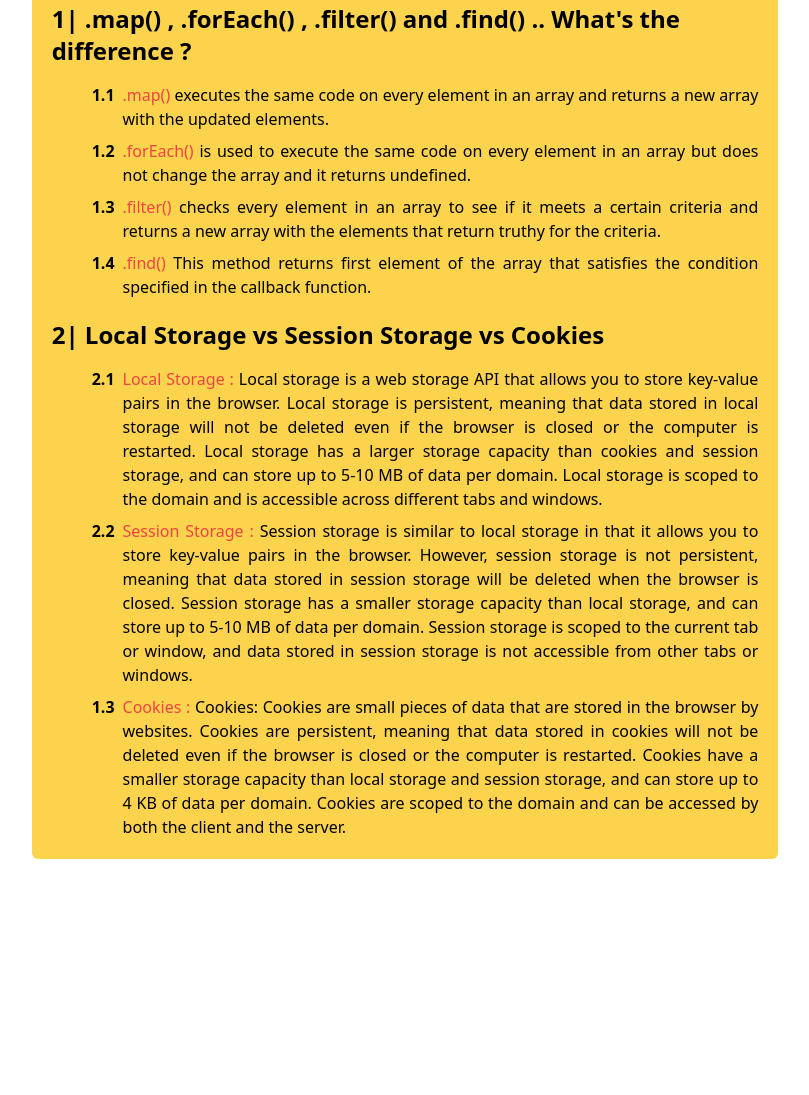
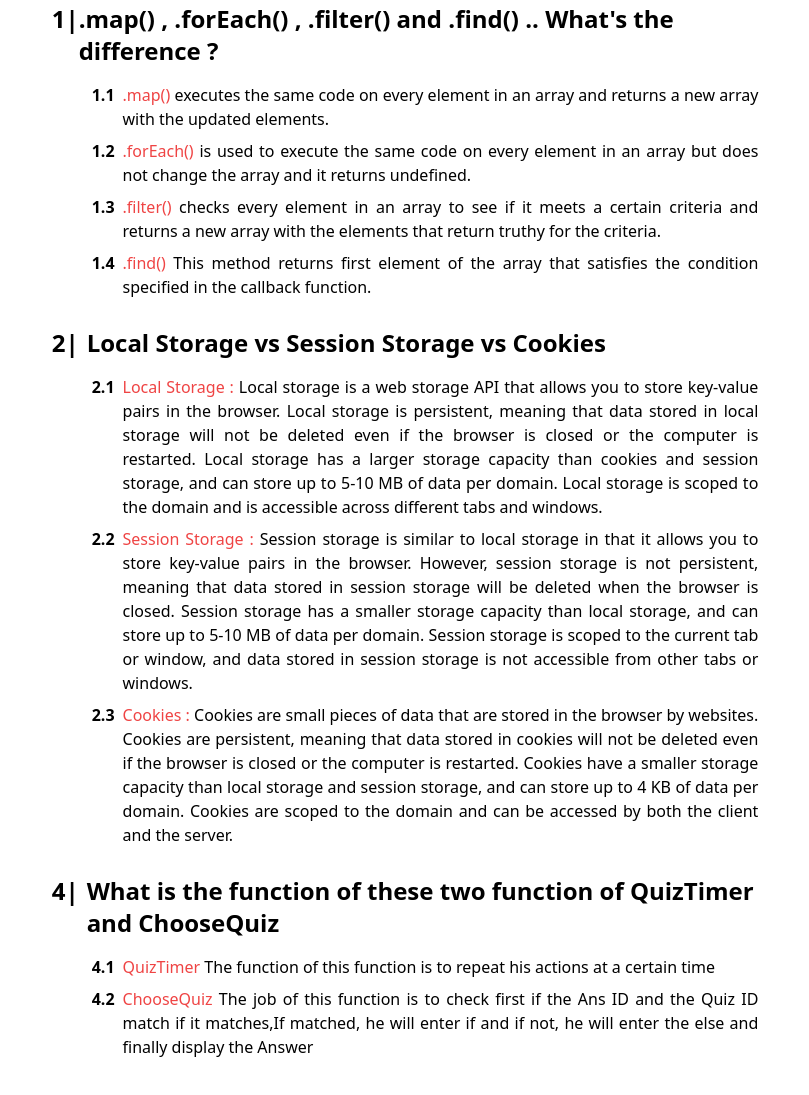
Before and after one commit to HmSani6699/As-project-7, a plain HTML site: page blog.html in a window 1280 px wide. Shown: the part 145-1240 px from the top of the page, without its empty margins (235-1044 px from the left). Before the commit the page ends 1004 px from the top, so only its background shows below. Drawn offline with nearby package versions, Linux system fonts and the light colour scheme.

Commit message:
ad quizTimer and chooseQuiz blog

```diff
--- a/blog.html
+++ b/blog.html
@@ -27,15 +27,21 @@
     <!-- main section start -->
     <main>
         <section
-            class="w-7/12 mx-auto bg-amber-300 mt-12 rounded-md p-5">
+            class="w-7/12 mx-auto mt-12 rounded-md p-5">
             <!-- first question and answer section start -->
             <article>
+                <div class="flex">
                     <h1
                         class="text-2xl font-semibold">
-                    1| .map() ,
+                        1|</h1>
+                    <h1
+                        class="text-2xl font-semibold">
+                        .map() ,
                         .forEach() ,
                         .filter() and .find() ..
-                    What's the difference ? </h1>
+                        What's the difference ?
+                    </h1>
+                </div>
                 <blockquote
                     class="pl-10 text-justify mt-4">
                     <div class="mt-2 flex gap-2">
@@ -118,10 +124,16 @@
 
             <!-- second question and answer section start -->
             <article>
+                <div class="mt-2 flex gap-2">
                     <h1
                         class="text-2xl font-semibold mt-5">
-                    2| Local Storage vs Session
+                        2|</h1>
+                    <h1
+                        class="text-2xl font-semibold mt-5">
+                        Local Storage vs Session
                         Storage vs Cookies </h1>
+                </div>
+
                 <blockquote
                     class="pl-10 text-justify mt-4">
                     <div class="mt-2 flex gap-2">
@@ -196,13 +208,13 @@
 
                     <div class="mt-2 flex gap-2">
                         <span
-                            class="font-semibold">1.3
+                            class="font-semibold">2.3
                         </span>
                         <div>
                             <span
                                 class="text-red-500">Cookies
-                                :</span>
-                            Cookies: Cookies are
+                                :</span> Cookies
+                            are
                             small pieces of data
                             that are stored in the
                             browser by websites.
@@ -229,6 +241,66 @@
                 </blockquote>
             </article>
             <!-- second question and answer section end -->
+
+            <!-- third question and answer section start -->
+            <article>
+
+            </article>
+            <!-- third question and answer section end -->
+
+            <!-- four question and answer section start -->
+            <article>
+                <div class="mt-2 flex gap-2">
+                    <h1
+                        class="text-2xl font-semibold mt-5">
+                        4|</h1>
+                    <h1
+                        class="text-2xl font-semibold mt-5">
+                        What is the function of
+                        these two function of
+                        QuizTimer and ChooseQuiz
+                    </h1>
+                </div>
+                <blockquote
+                    class="pl-10 text-justify mt-4">
+                    <div class="mt-2 flex gap-2">
+                        <span
+                            class="font-semibold">4.1
+                        </span>
+                        <div>
+                            <span
+                                class="text-red-500">
+                                QuizTimer</span>
+                            The function of this
+                            function is to repeat
+                            his actions at a
+                            certain time
+                        </div>
+                    </div>
+
+                    <div
+                        class="mt-2 flex gap-2 mb-6">
+                        <span
+                            class="font-semibold">4.2
+                        </span>
+                        <div>
+                            <span
+                                class="text-red-500">ChooseQuiz</span>
+                            The job of this
+                            function is to check
+                            first if the Ans ID
+                            and the Quiz ID match
+                            if it matches,If
+                            matched, he will enter
+                            if and if not, he will
+                            enter the else and
+                            finally display the
+                            Answer
+                        </div>
+                    </div>
+                </blockquote>
+            </article>
+            <!-- four question and answer section end -->
         </section>
     </main>
     <!-- main section end -->
--- a/index.js
+++ b/index.js
@@ -182,9 +182,3 @@ document.querySelector("#submit").addEventListener("click", () => {
   }, 1500);
   window.scrollTo(0, 0);
 });
-
-
-// //Simple question and answer part
-// const SimpleBlog = () => {
-
-// }
```
Also changed, not shown: noChange.js (+9 -16 lines). Lines whose indentation alone changed are shown as unchanged.
